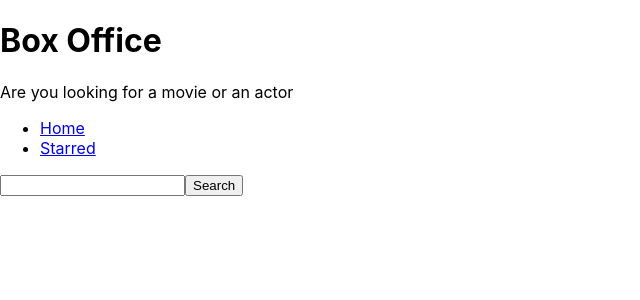
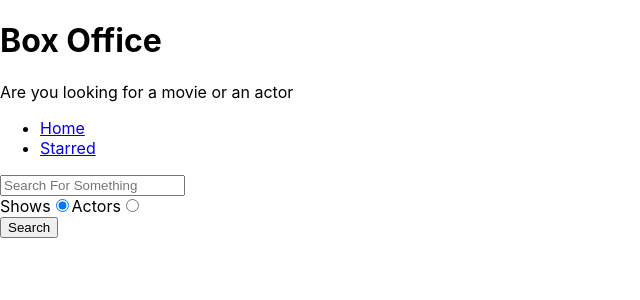
Before and after one commit to Harsh4221/Box-office, a React (Create React App) app: page / in a window 1280 px wide. Shown: the top 300 px of the page, without its empty margins (0-640 px from the left). Built offline with nearby package versions, Linux system fonts and the light colour scheme.

Commit message:
added search option

```diff
--- a/src/pages/Home.jsx
+++ b/src/pages/Home.jsx
@@ -7,6 +7,8 @@
 const Home = () => {
   const [input, setInput] = useState('');
   const [results, setResults] = useState(null);
+  const [searchOption, setSearchOption] = useState('shows');
+  const isShowsSearch = searchOption === 'shows';
 
   const onInputChange = ev => {
     setInput(ev.target.value);
@@ -14,7 +16,7 @@
 
   const onSearch = () => {
     // https://api.tvmaze.com/search/shows?q=girls
-    apiGet(`/search/shows?q=${input}`).then(result => {
+    apiGet(`/search/${searchOption}?q=${input}`).then(result => {
       setResults(result);
     });
   };
@@ -31,25 +33,50 @@
     }
 
     if (results && results.length > 0) {
-      return (
-        <div>
-          {results.map(item => (
-            <div key={item.show.id}>{item.show.name}</div>
-          ))}
-        </div>
-      );
+      return results[0].show
+        ? results.map(item => <div key={item.show.id}>{item.show.name}</div>)
+        : results.map(item => (
+            <div key={item.person.id}>{item.person.name}</div>
+          ));
     }
     return null;
+  };
+
+  const onRadioChange = ev => {
+    setSearchOption(ev.target.value);
   };
 
   return (
     <MainPageLayout>
       <input
         type="text"
+        placeholder="Search For Something"
         onChange={onInputChange}
         onKeyDown={onKeyDown}
         value={input}
       />
+      <div>
+        <label htmlFor="shows-search">
+          Shows
+          <input
+            id="shows-search"
+            type="radio"
+            value="shows"
+            checked={isShowsSearch}
+            onChange={onRadioChange}
+          />
+        </label>
+        <label htmlFor="actors-search">
+          Actors
+          <input
+            id="actors-search"
+            type="radio"
+            value="people"
+            checked={!isShowsSearch}
+            onChange={onRadioChange}
+          />
+        </label>
+      </div>
       <button type="button" onClick={onSearch}>
         Search
       </button>
```
